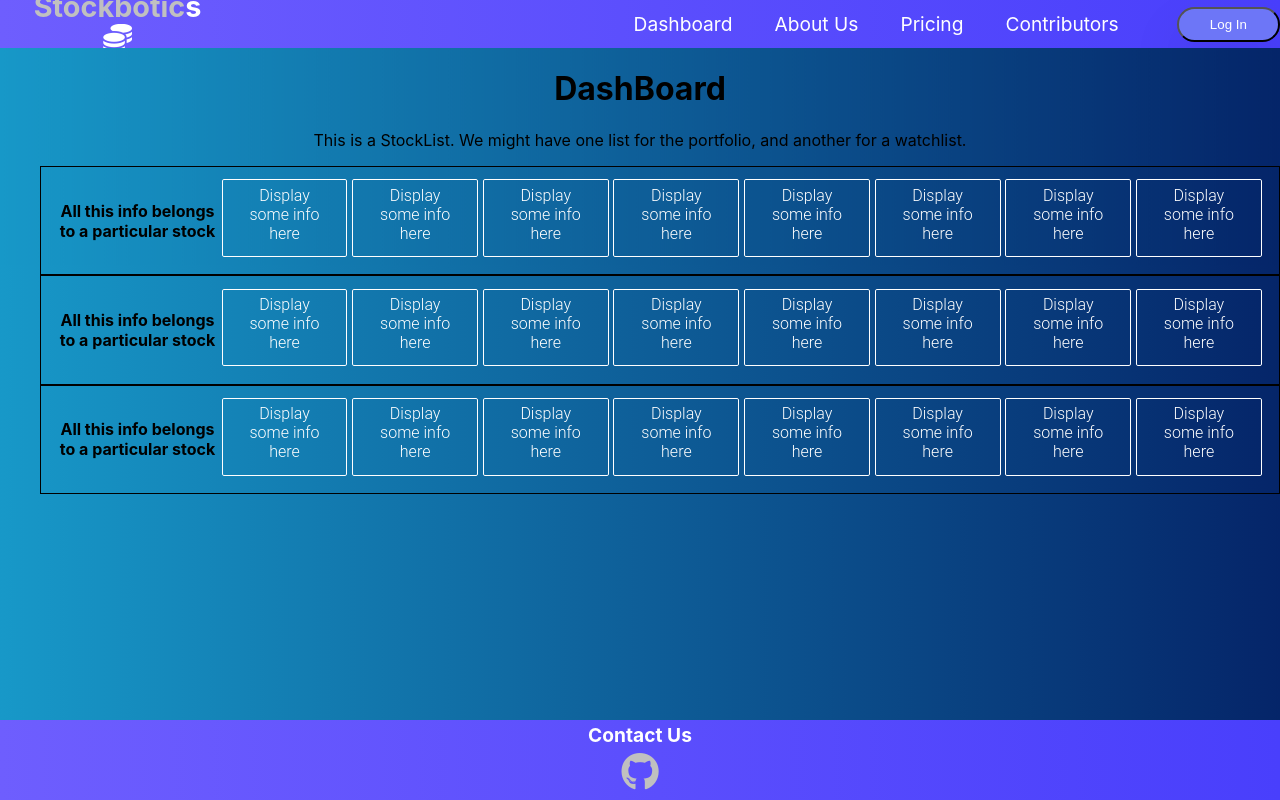
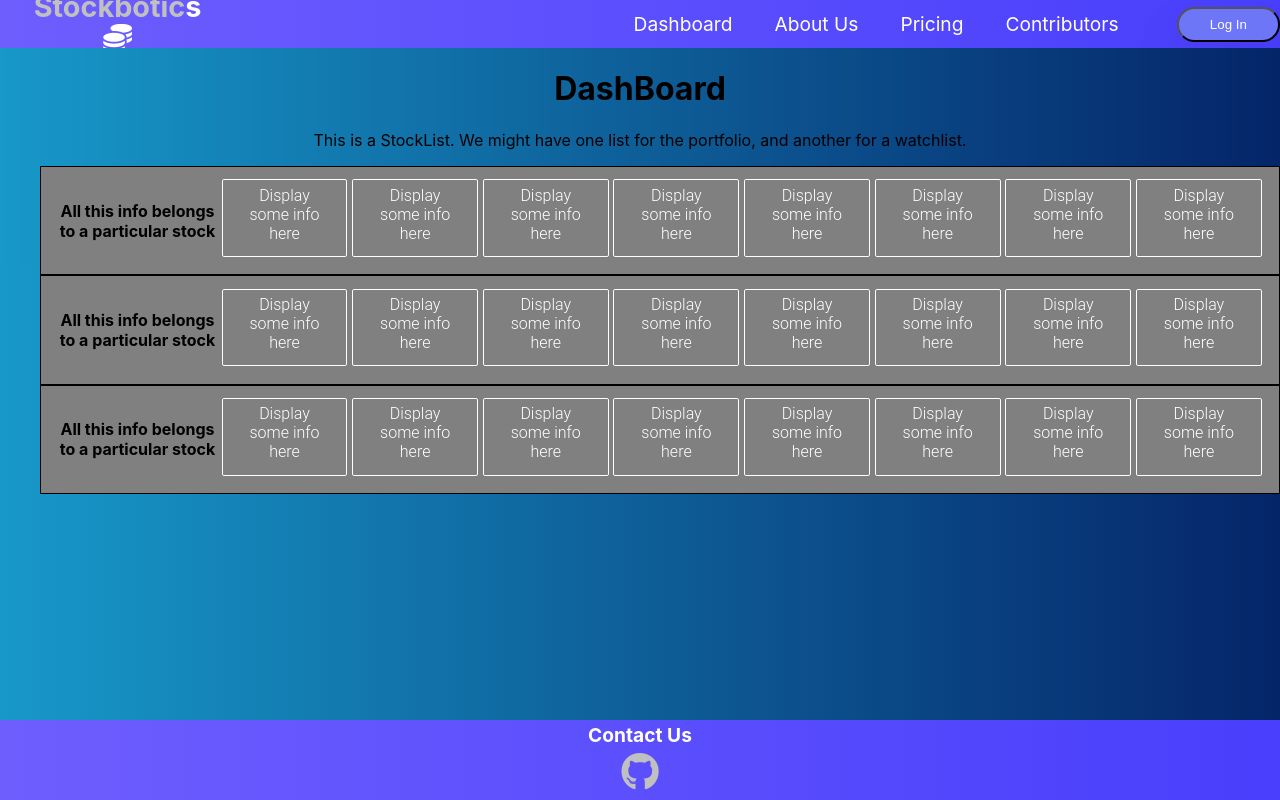
Before and after one commit to ConnorGraham12/Stockbotics-POOSD-Project, a React (Create React App) app: page /dashboard in a window 1280 px wide. Built offline with nearby package versions, Linux system fonts and the light colour scheme; no server answers.

Commit message:
added background for each StockEntry

```diff
--- a/src/components/StockEntry/StockEntry.css
+++ b/src/components/StockEntry/StockEntry.css
@@ -4,4 +4,5 @@
   padding: 1%;
   border: black 1px;
   border-style: solid;
+  background: grey;
 }
```
